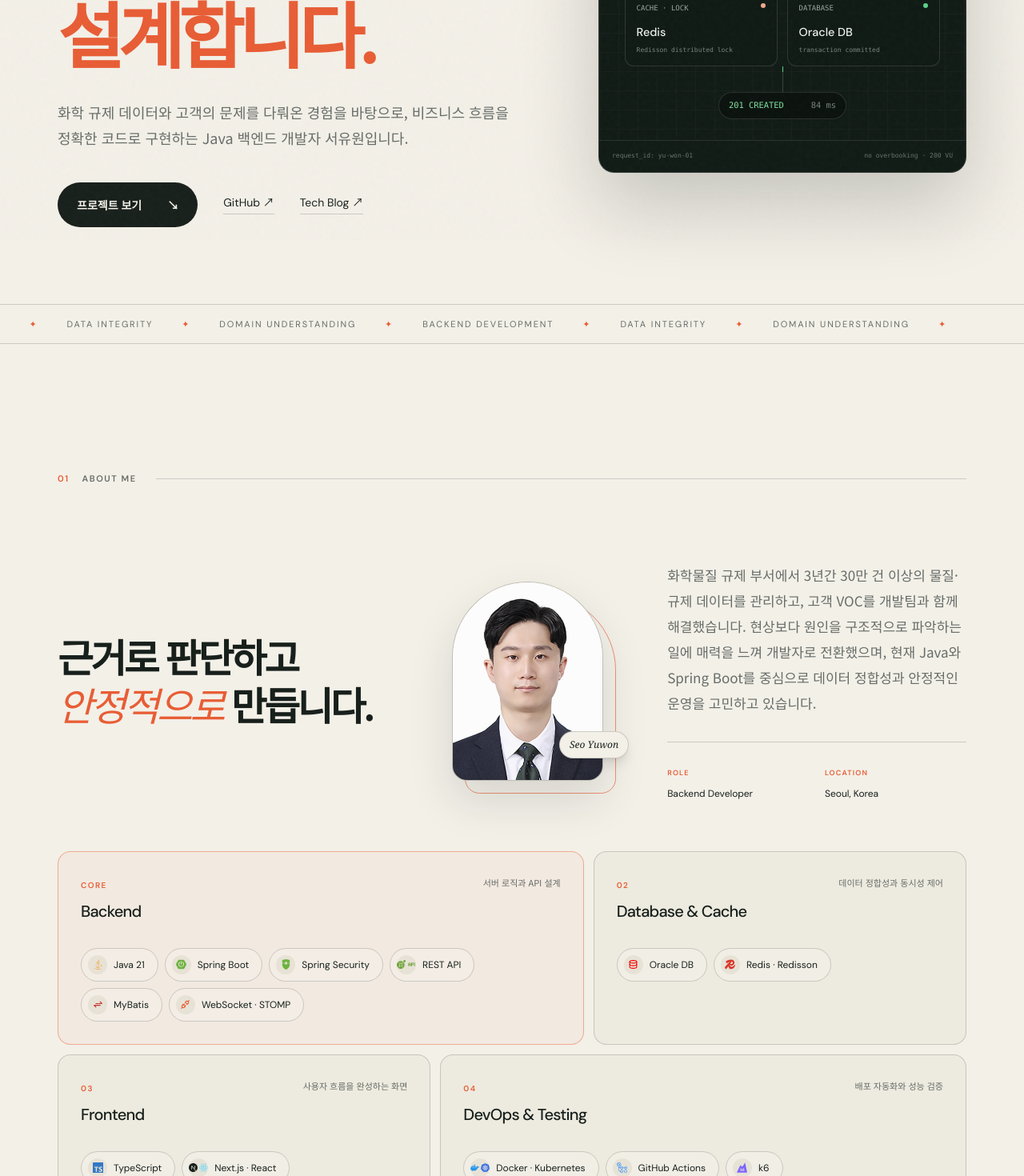
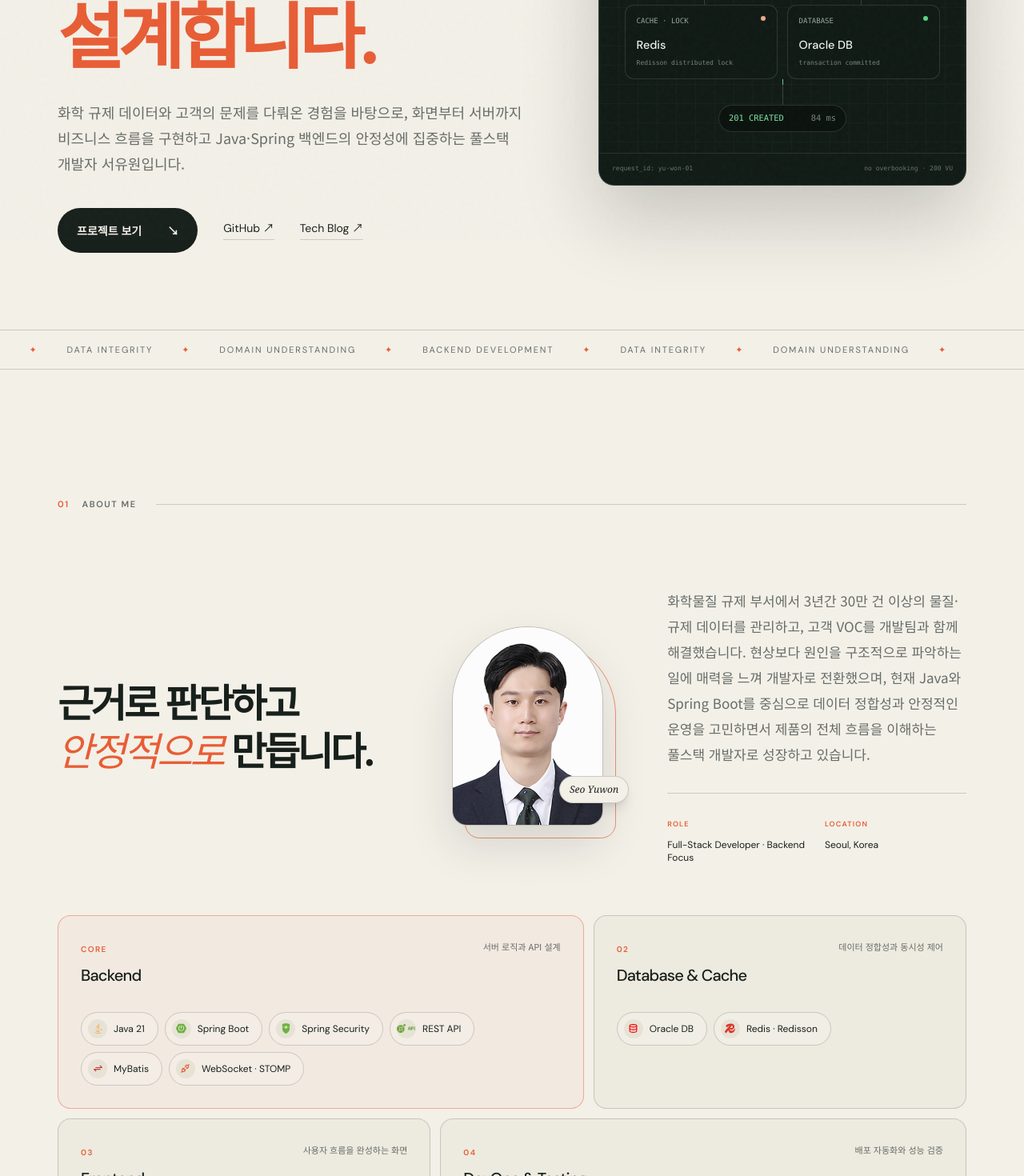
Before and after one commit to ssangyoungyuwon-maker/youngyuwon, a React (Vite) app: page / in a window 1280 px wide. Shown: the part 500-1970 px from the top of the page at 80% size. Built offline with nearby package versions, Linux system fonts and the light colour scheme.

Commit message:
풀스택 역할과 협업 지향 문구 반영

```diff
--- a/index.html
+++ b/index.html
@@ -5,16 +5,16 @@
     <meta name="viewport" content="width=device-width, initial-scale=1.0" />
     <meta
       name="description"
-      content="Java와 Spring Boot를 중심으로 안정적인 시스템을 만드는 백엔드 개발자 서유원의 포트폴리오입니다."
+      content="백엔드에 강점을 두고 제품의 전체 흐름을 구현하는 풀스택 개발자 서유원의 포트폴리오입니다."
     />
     <meta name="theme-color" content="#f3f0e8" />
-    <meta property="og:title" content="서유원 — Backend Developer" />
+    <meta property="og:title" content="서유원 — Full-Stack Developer" />
     <meta
       property="og:description"
       content="데이터의 흐름을 읽고, 안정적인 로직을 설계합니다."
     />
     <meta property="og:type" content="website" />
-    <title>서유원 — Backend Developer</title>
+    <title>서유원 — Full-Stack Developer</title>
     <link rel="preconnect" href="https://fonts.googleapis.com" />
     <link rel="preconnect" href="https://fonts.gstatic.com" crossorigin />
     <link
--- a/src/App.jsx
+++ b/src/App.jsx
@@ -443,12 +443,12 @@ function Contact() {
       <div className="grid gap-16 lg:grid-cols-[1.1fr_0.9fr] lg:gap-28">
         <Reveal>
           <p className="font-korean mb-6 text-sm text-muted">
-            함께 해결할 문제가 있나요?
+            좋은 제품은 긴 호흡의 협업에서 만들어진다고 믿습니다.
           </p>
           <h2 className="font-korean text-[clamp(2.4rem,5vw,4.8rem)] leading-[1.2] font-semibold tracking-[-0.07em]">
-            백엔드의 다음을
+            함께 일할수록
             <br />
-            <em>함께 만들어요.</em>
+            <em>믿음이 가는 개발자.</em>
           </h2>
         </Reveal>
         <Reveal delay={100} className="flex flex-col justify-end">
--- a/src/data/portfolio.js
+++ b/src/data/portfolio.js
@@ -2,17 +2,17 @@ import tripanPortfolio from "../assets/tripan-portfolio.pdf";
 
 export const portfolio = {
   name: "서유원",
-  role: "Backend Developer",
+  role: "Full-Stack Developer · Backend Focus",
   githubUsername: "ssangyoungyuwon-maker",
   blogUrl: "https://wonniedev.tistory.com/",
   eyebrow: "도메인을 이해하고 안정적인 시스템을 만듭니다.",
   headline: ["데이터의 흐름을 읽고,", "안정적인 로직을 설계합니다."],
   introduction:
-    "화학 규제 데이터와 고객의 문제를 다뤄온 경험을 바탕으로, 비즈니스 흐름을 정확한 코드로 구현하는 Java 백엔드 개발자 서유원입니다.",
+    "화학 규제 데이터와 고객의 문제를 다뤄온 경험을 바탕으로, 화면부터 서버까지 비즈니스 흐름을 구현하고 Java·Spring 백엔드의 안정성에 집중하는 풀스택 개발자 서유원입니다.",
   about:
-    "화학물질 규제 부서에서 3년간 30만 건 이상의 물질·규제 데이터를 관리하고, 고객 VOC를 개발팀과 함께 해결했습니다. 현상보다 원인을 구조적으로 파악하는 일에 매력을 느껴 개발자로 전환했으며, 현재 Java와 Spring Boot를 중심으로 데이터 정합성과 안정적인 운영을 고민하고 있습니다.",
+    "화학물질 규제 부서에서 3년간 30만 건 이상의 물질·규제 데이터를 관리하고, 고객 VOC를 개발팀과 함께 해결했습니다. 현상보다 원인을 구조적으로 파악하는 일에 매력을 느껴 개발자로 전환했으며, 현재 Java와 Spring Boot를 중심으로 데이터 정합성과 안정적인 운영을 고민하면서 제품의 전체 흐름을 이해하는 풀스택 개발자로 성장하고 있습니다.",
   availability:
-    "도메인을 빠르게 이해하고 운영까지 책임지는 Java 백엔드 개발자로 성장할 기회를 찾고 있습니다.",
+    "도메인을 빠르게 이해하고, 기록과 소통으로 팀의 맥락을 이어가며 오래 함께 성장하는 개발자가 되고 싶습니다.",
   location: "Seoul, Korea",
   skillGroups: [
     {
```
Also changed, not shown: 1 other file (tests, documents, lock files or other folders).
